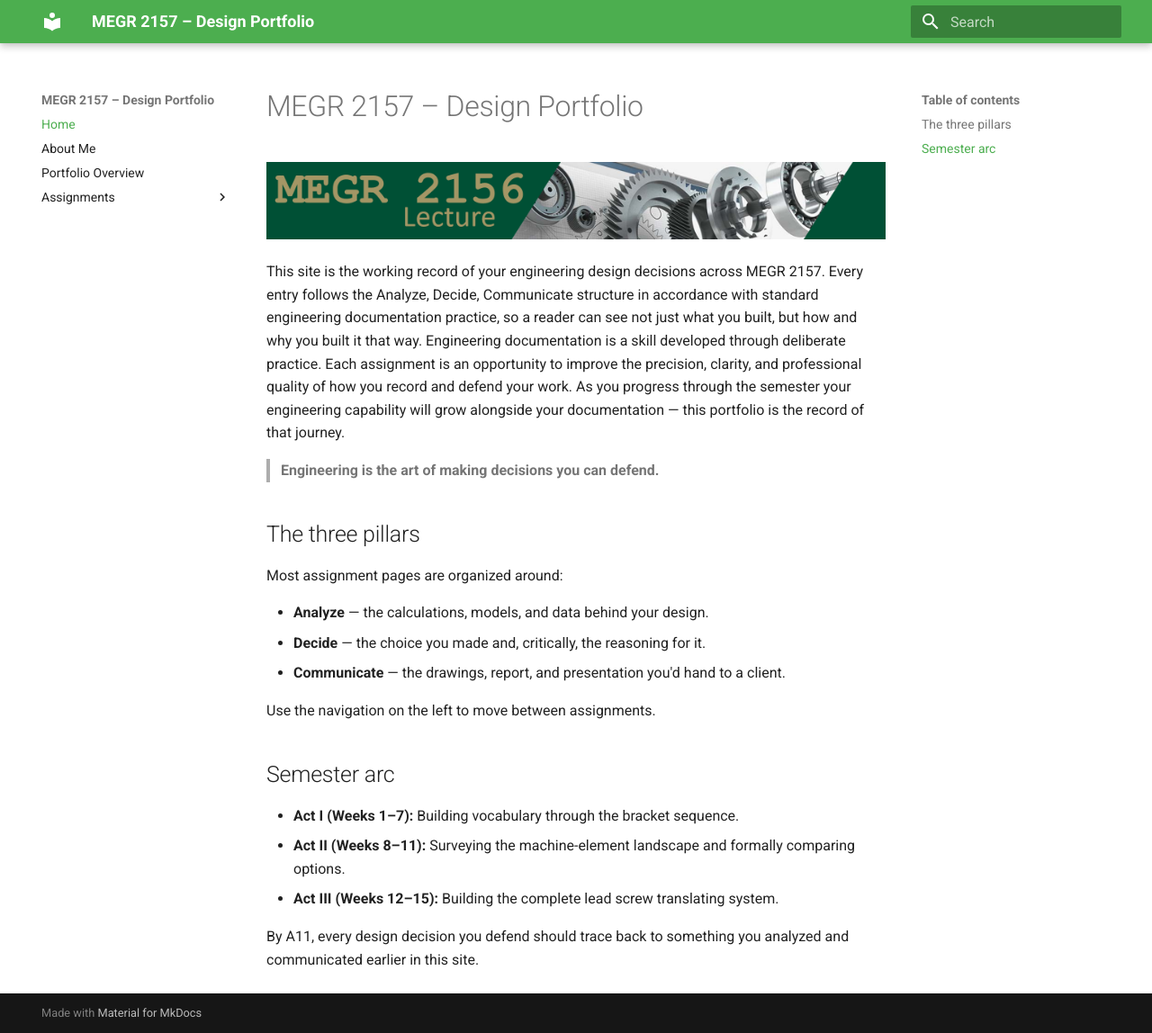
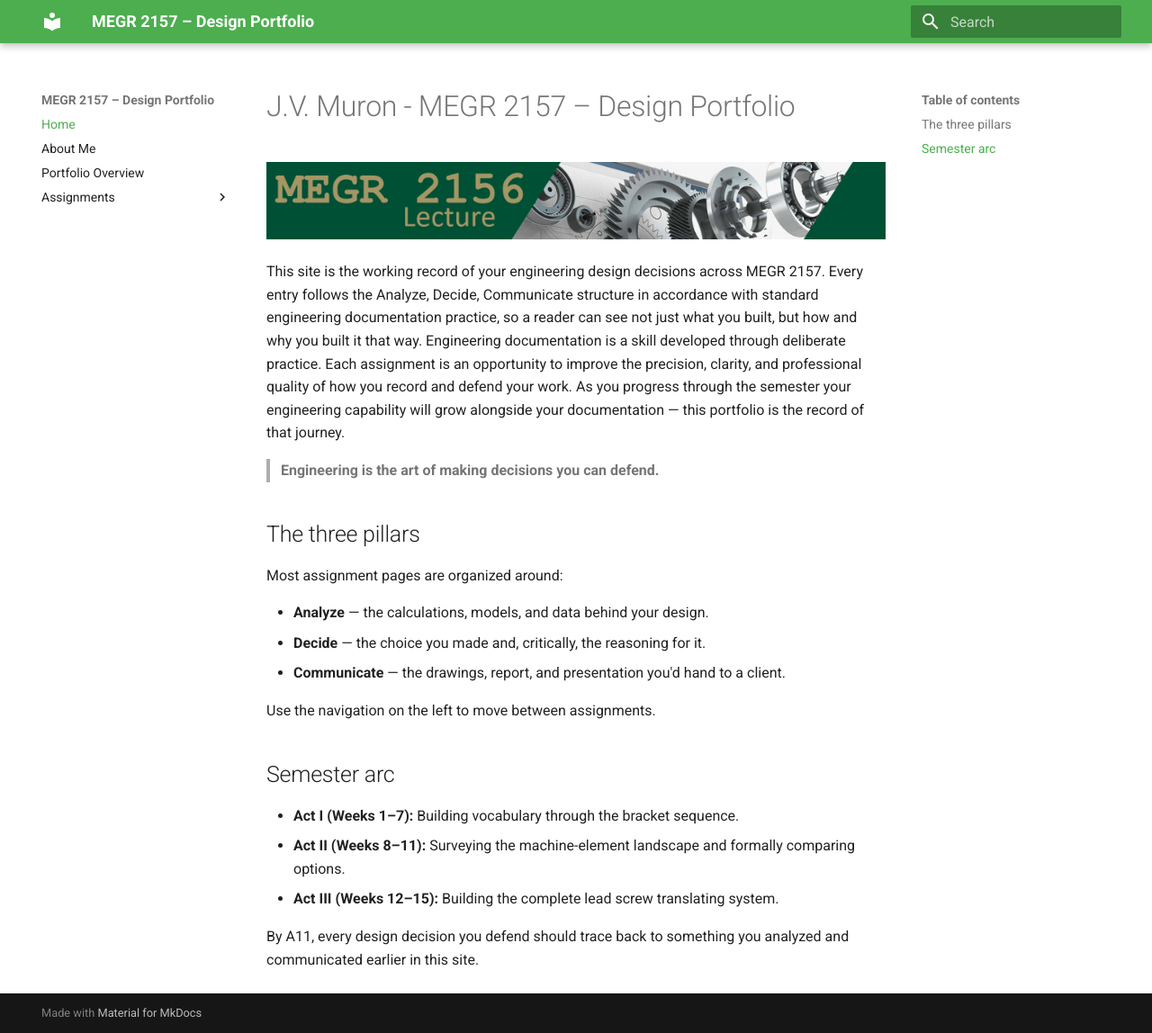
Before and after one commit to murondj/megr2156-design-portfolio, an MkDocs documentation site: the page built from docs/index.md, in a window 1280 px wide and 1148 px high. Shown: the whole window at 90% size. Built offline with MkDocs 1.6.1 and Material for MkDocs 9.7.7, drawn with Linux system fonts in a browser that asks for light colours.

Commit message:
Update index.md

```diff
--- a/docs/index.md
+++ b/docs/index.md
@@ -1,4 +1,4 @@
-# MEGR 2157 – Design Portfolio
+# J.V. Muron - MEGR 2157 – Design Portfolio
 
 ![MEGR 2156-7 Title](MEGR2156title.png)
 
```
